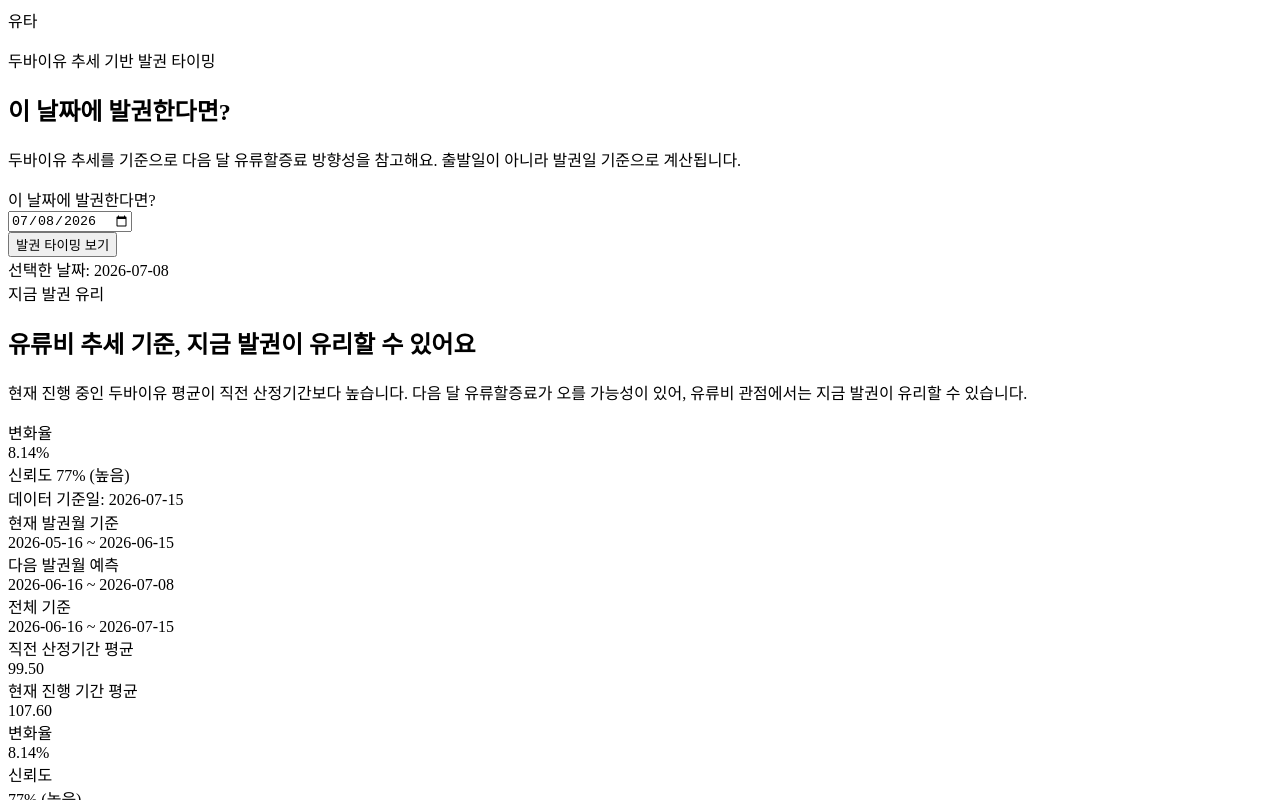
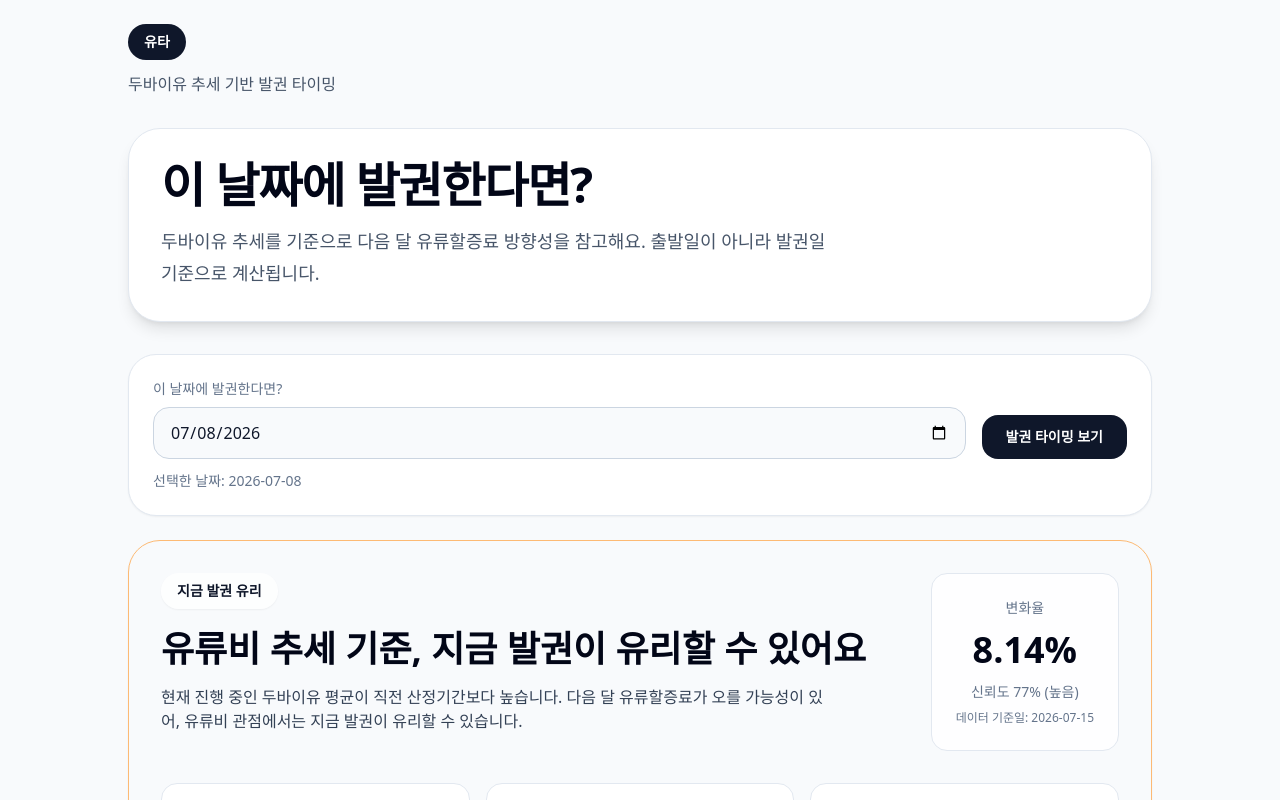
Before and after one commit to day27N/0708, a Next.js app: page / in a window 1280 px wide. Shown: the top 800 px of the page. Built offline with nearby package versions, Linux system fonts and the light colour scheme.

Commit message:
chore: enable Tailwind (config, postcss, globals) and import in layout

```diff
--- /dev/null
+++ b/postcss.config.js
@@ -0,0 +1,6 @@
+module.exports = {
+  plugins: {
+    tailwindcss: {},
+    autoprefixer: {},
+  },
+}
--- a/src/app/layout.tsx
+++ b/src/app/layout.tsx
@@ -1,4 +1,5 @@
 import React from 'react'
+import '../styles/globals.css'
 
 export const metadata = {
   title: '유타 - 발권 타이밍 어드바이저',
--- /dev/null
+++ b/src/styles/globals.css
@@ -0,0 +1,14 @@
+@tailwind base;
+@tailwind components;
+@tailwind utilities;
+
+html, body, #__next {
+  height: 100%;
+}
+
+body {
+  @apply bg-slate-50 text-slate-900 antialiased;
+}
+
+.rounded-3xl { border-radius: 1rem; }
+.rounded-[32px] { border-radius: 32px; }
--- /dev/null
+++ b/tailwind.config.js
@@ -0,0 +1,11 @@
+/** @type {import('tailwindcss').Config} */
+module.exports = {
+  content: [
+    './src/app/**/*.{js,ts,jsx,tsx}',
+    './src/components/**/*.{js,ts,jsx,tsx}'
+  ],
+  theme: {
+    extend: {},
+  },
+  plugins: [],
+}
```
